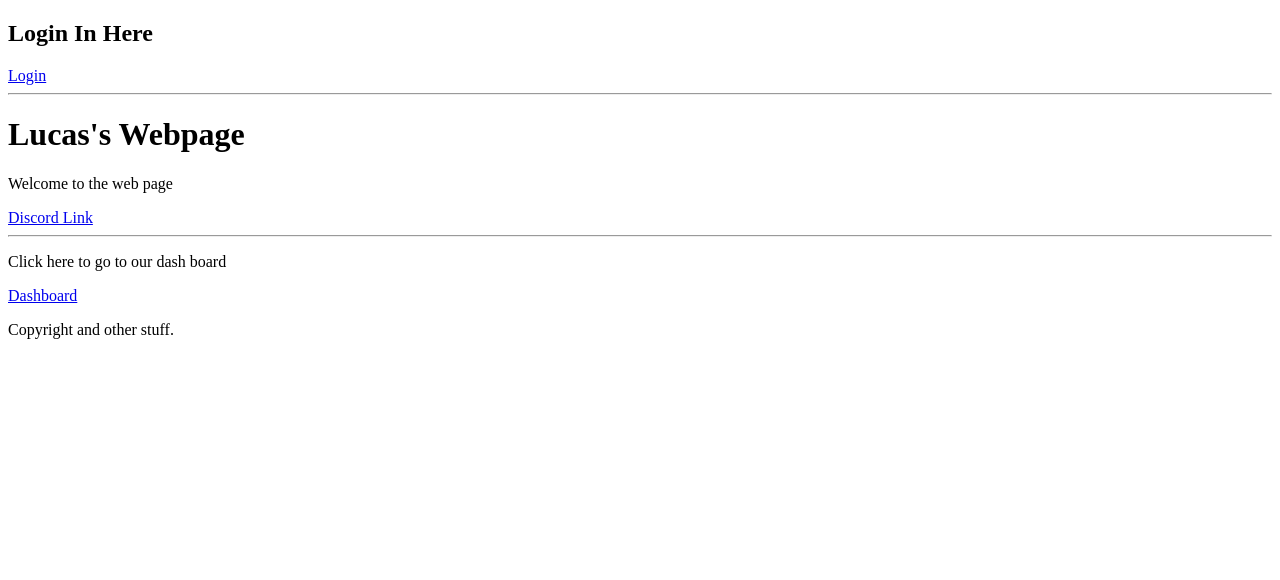
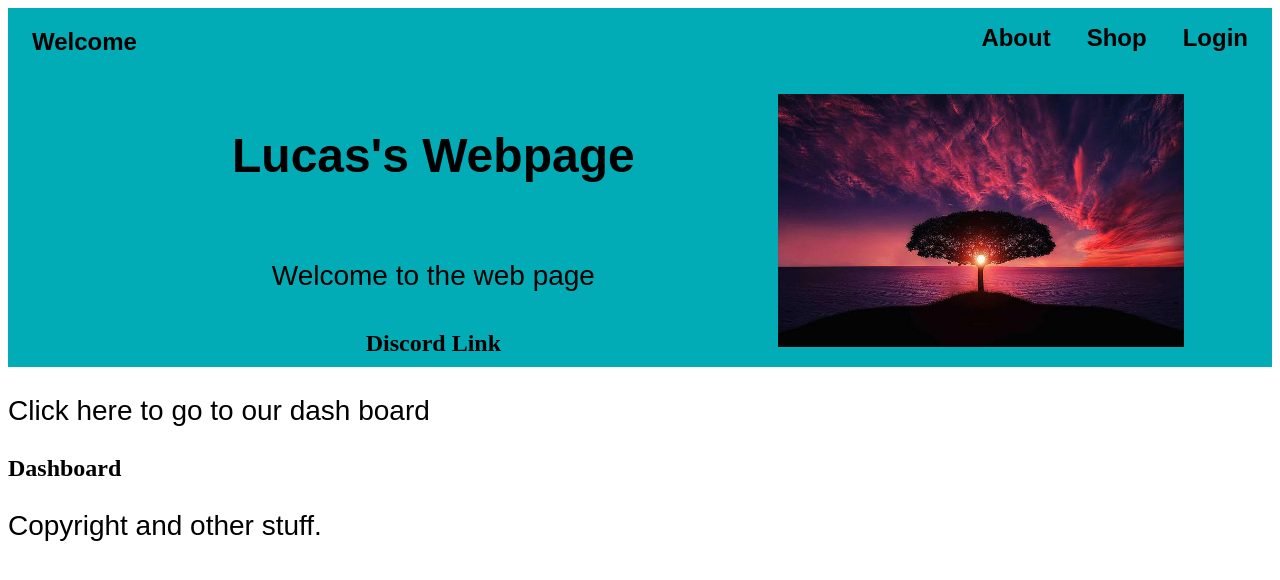
Before and after one commit to LucasG1141/Actually-first-website, a plain HTML site: page index.html in a window 1280 px wide. Drawn offline with Linux system fonts and the light colour scheme.

Commit message:
some changes including css

```diff
--- a/index.html
+++ b/index.html
@@ -4,22 +4,42 @@
     <meta charset="UTF-8" />
     <meta http-equiv="X-UA-Compatible" content="IE=edge" />
     <meta name="viewport" content="width=device-width, initial-scale=1.0" />
-    <title>Document</title>
+    <title>Lucas Girardi Website</title>
+    <link rel="stylesheet" href="/indexstyle.css" />
   </head>
   <body>
     <nav>
-      <h2>Login In Here</h2>
-      <a href="/login.html">Login</a>
+      <h2>Welcome</h2>
+      <div class="nav-list">
+        <ul>
+          <li><a href="#">About</a></li>
+          <li><a href="/dashboard.html">Shop</a></li>
+          <li><a href="/login.html">Login</a></li>
+        </ul>
+      </div>
     </nav>
-    <hr />
+
     <main>
-      <h1>Lucas's Webpage</h1>
-      <p>Welcome to the web page</p>
-      <a href="https://discord.gg/frontend" target="_blank">Discord Link</a>
-      <hr />
-      <p>Click here to go to our dash board</p>
-      <a href="/dashboard.html">Dashboard</a>
+      <section class="section-1">
+        <div class="container">
+          <h1>Lucas's Webpage</h1>
+          <p>Welcome to the web page</p>
+          <a href="https://discord.gg/frontend" target="_blank">Discord Link</a>
+        </div>
+
+        <div class="about__image--wrapper">
+          <figure class="tree-pic">
+            <img src="/tree.jpg" alt="" />
+          </figure>
+        </div>
+      </section>
+
+      <section>
+        <p>Click here to go to our dash board</p>
+        <a href="/dashboard.html">Dashboard</a>
+      </section>
     </main>
+
     <footer>
       <p>Copyright and other stuff.</p>
     </footer>
--- /dev/null
+++ b/indexstyle.css
@@ -0,0 +1,116 @@
+*/{
+
+    margin: 0;
+    padding: 0;
+    box-sizing: border-box;
+}
+
+a:link{
+
+color: black;
+
+}
+
+
+
+a:hover{
+
+    color: red;
+}
+
+a:active{
+
+    color: green;
+}
+
+.row{
+
+    width:100%;
+    max-width: 1300px;
+    margin: 0 auto;
+    display: flex;
+    align-items: center;
+    justify-content: center;
+}
+/*
+
+NAV
+
+*/
+
+nav{
+    font-family: Arial, Helvetica, sans-serif;
+    display: flex;
+    justify-content: space-between;
+    padding: 0px 24px 0px 24px;
+    background-color: #01acb6;
+    height: 70px;
+
+}
+
+ul{
+    display: flex;
+    list-style: none;
+    align-items: center;
+}
+
+li{
+    padding-left: 36px;
+    color: black;
+}
+a{
+    color: black;
+    font-size: 24px;
+    font-style: none;
+    text-decoration: none;
+    font-weight: bold;
+}
+
+
+/*
+
+intro
+
+*/
+
+.section-1{
+
+    display: flex;
+    padding: 0px 24px 0px 24px;
+    background-color: #01acb6 ;
+    justify-content: space-between;
+}
+
+
+
+
+.about__image--wrapper{
+    width:40%;
+    padding: 0 24px;
+}
+
+img{
+    width: 100%;
+}
+
+.container{
+
+    text-align: center;
+    display: flex;
+    flex-direction: column;
+    align-items: center;
+    justify-content: center;
+    justify-content: space-evenly;
+    padding-left: 200px;
+}
+
+h1{
+
+    font-size: 48px;
+    font-family: Arial, Helvetica, sans-serif;
+}
+
+p{
+    font-size: 28px;
+    font-family: Arial, Helvetica, sans-serif;
+}
```
Also changed, not shown: tree.jpg (added).
